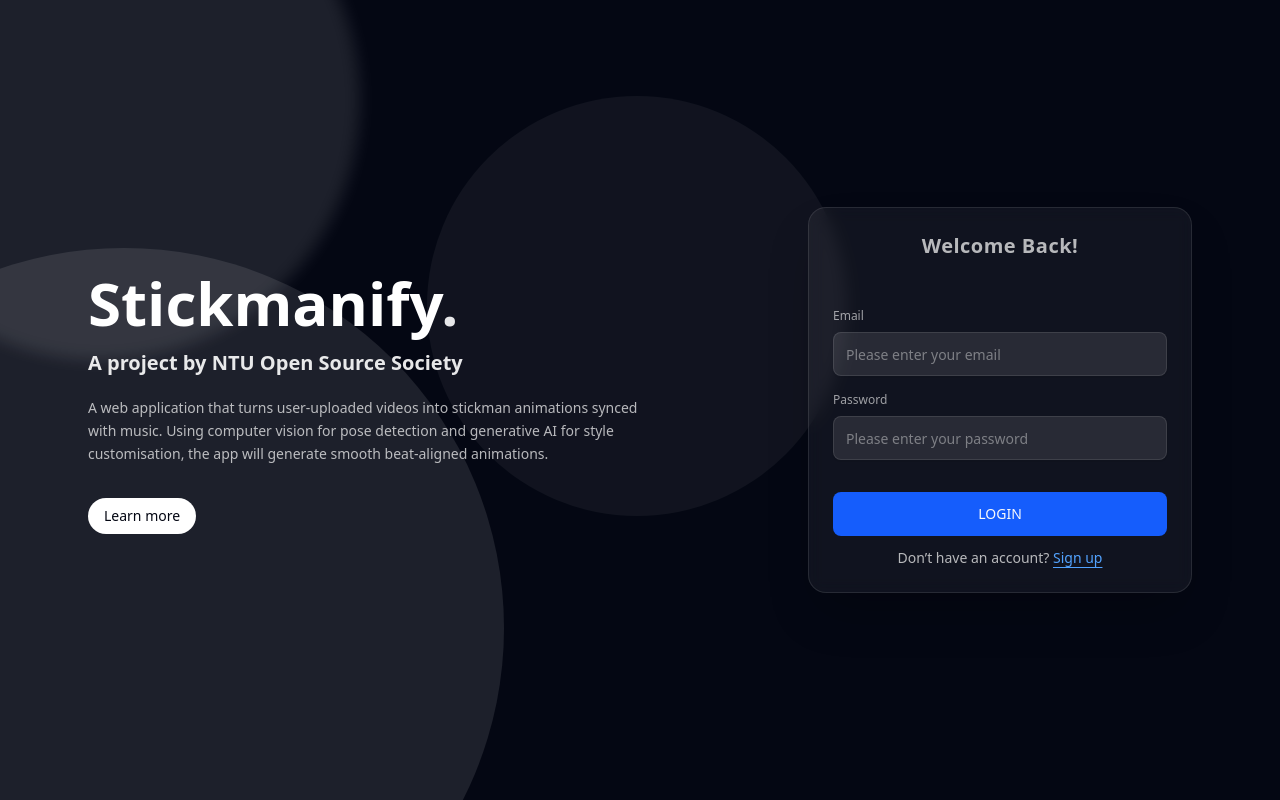
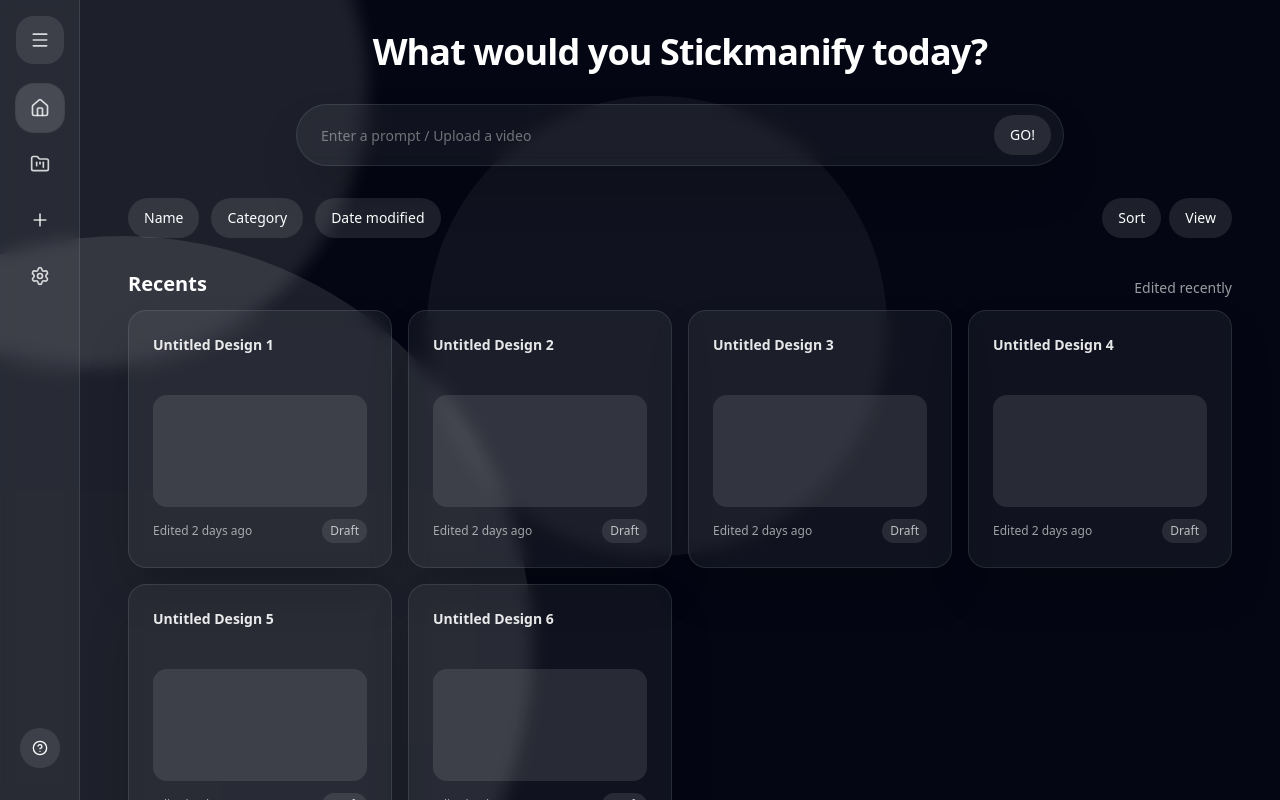
Before and after one commit to HackOSS-Stickmanify/Stickmanify-Web-Dev, a React app in the folder frontend/: page /home in a window 1280 px wide. Shown: the top 800 px of the page. Built offline with nearby package versions, Linux system fonts and the light colour scheme; the HTML template or start-up script is replaced by a standard one.

Commit message:
feat: home page + navi bar

```diff
--- a/frontend/package.json
+++ b/frontend/package.json
@@ -19,6 +19,7 @@
     "lucide-react": "^0.563.0",
     "react": "^19.2.0",
     "react-dom": "^19.2.0",
+    "react-router-dom": "^7.13.0",
     "tailwind-merge": "^3.4.0",
     "tailwindcss": "^4.1.18"
   },
--- a/frontend/src/App.tsx
+++ b/frontend/src/App.tsx
@@ -1,14 +1,29 @@
-import { useState } from 'react'
-import reactLogo from './assets/react.svg'
-import viteLogo from '/vite.svg'
-import Login from './pages/Login'
+import { BrowserRouter, Routes, Route, Navigate } from "react-router-dom";
 
-function App() {
+import Login from "./pages/Login";
+import Home from "./pages/Home";
+import AppLayout from "./layouts/AppLayout";
 
-  // Temporary "login method" without auth
-  const isLoggedIn = false;
-  return isLoggedIn ? <Login/> : <Login/>
+export default function App() {
+  return (
+    <BrowserRouter>
+      <Routes>
+        {/* Main page */}
+        <Route path="/" element={<Login />} />
 
+        {/* After login */}
+        <Route
+          path="/home"
+          element={
+            <AppLayout>
+              <Home />
+            </AppLayout>
+          }
+        />
+
+        {/* Fallback */}
+        <Route path="*" element={<Navigate to="/" replace />} />
+      </Routes>
+    </BrowserRouter>
+  );
 }
-
-export default App
--- /dev/null
+++ b/frontend/src/layouts/AppLayout.tsx
@@ -0,0 +1,97 @@
+import { NavLink } from "react-router-dom";
+import { Button } from "@/components/ui/button";
+import { cn } from "@/lib/utils";
+
+import {
+  Menu,
+  Home as HomeIcon,
+  FolderKanban,
+  Plus,
+  Settings,
+  HelpCircle,
+} from "lucide-react";
+
+export default function AppLayout({ children }: { children: React.ReactNode }) {
+  return (
+    <div className="min-h-screen bg-[#040713] text-white">
+      {/* subtle background shapes */}
+      <div className="pointer-events-none fixed -top-48 -left-48 h-[560px] w-[560px] rounded-full bg-white/10 blur-sm" />
+      <div className="pointer-events-none fixed -bottom-64 -left-72 h-[820px] w-[820px] rounded-full bg-white/10" />
+      <div className="pointer-events-none fixed top-24 left-1/3 h-[460px] w-[460px] rounded-full bg-white/5" />
+
+      <div className="relative flex min-h-screen">
+        {/* Sidebar */}
+        <aside className="sticky top-0 h-screen w-20 border-r border-white/10 bg-white/5 backdrop-blur">
+          <div className="flex h-full flex-col items-center gap-3 py-4">
+            {/* Top "menu" icon */}
+            <div className="flex h-12 w-12 items-center justify-center rounded-2xl bg-white/10">
+              <Menu className="h-5 w-5 text-white/80" />
+            </div>
+
+            <div className="mt-2 flex flex-col gap-2">
+              <SideNavItem to="/home" label="Home" icon={<HomeIcon className="h-5 w-5" />} />
+              <SideNavItem
+                to="/projects"
+                label="Projects"
+                icon={<FolderKanban className="h-5 w-5" />}
+              />
+              {/* You asked: U -> C for create */}
+              <SideNavItem
+                to="/create"
+                label="Create"
+                icon={<Plus className="h-5 w-5" />}
+              />
+              <SideNavItem
+                to="/settings"
+                label="Settings"
+                icon={<Settings className="h-5 w-5" />}
+              />
+            </div>
+
+            <div className="mt-auto flex flex-col items-center gap-3 pb-4">
+              <Button
+                variant="secondary"
+                className="h-10 w-10 rounded-full bg-white/10 px-0 text-white hover:bg-white/15"
+                title="Help"
+              >
+                <HelpCircle className="h-5 w-5" />
+              </Button>
+            </div>
+          </div>
+        </aside>
+
+        {/* Right content */}
+        <main className="flex-1">
+          <div className="mx-auto w-full max-w-6xl px-6 py-8">{children}</div>
+        </main>
+      </div>
+    </div>
+  );
+}
+
+function SideNavItem({
+  to,
+  label,
+  icon,
+}: {
+  to: string;
+  label: string;
+  icon: React.ReactNode;
+}) {
+  return (
+    <NavLink
+      to={to}
+      className={({ isActive }) =>
+        cn(
+          "group flex h-12 w-12 items-center justify-center rounded-2xl transition",
+          "text-white/70 hover:bg-white/10 hover:text-white",
+          isActive && "bg-white/15 text-white shadow-[0_0_0_1px_rgba(255,255,255,0.12)]"
+        )
+      }
+      title={label}
+      aria-label={label}
+    >
+      <span className="text-white/80 group-hover:text-white">{icon}</span>
+    </NavLink>
+  );
+}
--- /dev/null
+++ b/frontend/src/pages/Home.tsx
@@ -0,0 +1,113 @@
+import { Button } from "@/components/ui/button";
+import { Card, CardContent, CardHeader, CardTitle } from "@/components/ui/card";
+import { Input } from "@/components/ui/input";
+
+export default function Home() {
+  return (
+    <div className="space-y-8">
+      {/* Title */}
+      <div className="text-center">
+        <h1 className="text-4xl font-extrabold tracking-tight">What would you Stickmanify today?</h1>
+      </div>
+
+      {/* Search */}
+      <div className="flex justify-center">
+        <div className="w-full max-w-3xl">
+            <div className="flex items-center gap-2 rounded-full border border-white/10 bg-white/5 px-3 py-2 shadow-2xl backdrop-blur">
+            <Input
+                placeholder="Enter a prompt / Upload a video"
+                className="h-11 flex-1 border-0 bg-transparent text-white placeholder:text-white/40 focus-visible:ring-0"
+            />
+            <Pill>GO!</Pill>
+            </div>
+        </div>
+      </div>
+
+      {/* Filter pills */}
+      <div className="flex flex-wrap items-center gap-3">
+        <Pill>Name</Pill>
+        <Pill>Category</Pill>
+        <Pill>Date modified</Pill>
+
+        <div className="ml-auto flex items-center gap-2">
+          <Pill>Sort</Pill>
+          <Pill>View</Pill>
+        </div>
+      </div>
+
+      {/* Recents */}
+      <section className="space-y-3">
+        <div className="flex items-end justify-between">
+          <h2 className="text-xl font-semibold">Recents</h2>
+          <span className="text-sm text-white/60">Edited recently</span>
+        </div>
+
+        <div className="grid gap-4 sm:grid-cols-2 lg:grid-cols-4">
+          {Array.from({ length: 6 }).map((_, i) => (
+            <Card
+              key={i}
+              className="rounded-2xl border border-white/10 bg-white/5 text-white shadow-2xl backdrop-blur"
+            >
+              <CardHeader className="pb-2">
+                <CardTitle className="text-sm text-white/90">
+                  Untitled Design {i + 1}
+                </CardTitle>
+              </CardHeader>
+              <CardContent className="space-y-3">
+                <div className="h-28 rounded-xl bg-white/10" />
+                <div className="flex items-center justify-between">
+                  <span className="text-xs text-white/60">Edited 2 days ago</span>
+                  <span className="text-xs rounded-full bg-white/10 px-2 py-1 text-white/70">
+                    Draft
+                  </span>
+                </div>
+              </CardContent>
+            </Card>
+          ))}
+        </div>
+      </section>
+
+      {/* Folders */}
+      <section className="space-y-3">
+        <h2 className="text-xl font-semibold">Folders</h2>
+
+        <div className="grid gap-4 sm:grid-cols-2 lg:grid-cols-3">
+          <FolderCard title="Friends" subtitle="12 items" />
+          <FolderCard title="Family" subtitle="4 items" />
+          <FolderCard title="Strangers" subtitle="7 items" />
+        </div>
+      </section>
+    </div>
+  );
+}
+
+function Pill({ children }: { children: React.ReactNode }) {
+  return (
+    <Button
+      variant="secondary"
+      className="h-10 rounded-full bg-white/10 text-white hover:bg-white/15"
+    >
+      {children}
+    </Button>
+  );
+}
+
+function FolderCard({ title, subtitle }: { title: string; subtitle: string }) {
+  return (
+    <Card className="rounded-2xl border border-white/10 bg-white/5 text-white shadow-2xl backdrop-blur">
+      <CardContent className="flex items-center gap-3 py-5">
+        <div className="h-10 w-10 rounded-xl bg-white/10" />
+        <div className="flex-1">
+          <div className="text-sm font-semibold text-white/90">{title}</div>
+          <div className="text-xs text-white/60">{subtitle}</div>
+        </div>
+        <Button
+          variant="secondary"
+          className="h-9 rounded-full bg-white/10 px-4 text-white hover:bg-white/15"
+        >
+          Open
+        </Button>
+      </CardContent>
+    </Card>
+  );
+}
--- a/frontend/src/pages/Login.tsx
+++ b/frontend/src/pages/Login.tsx
@@ -2,9 +2,12 @@
 import { Card, CardContent, CardFooter, CardHeader, CardTitle } from "@/components/ui/card";
 import { Input } from "@/components/ui/input";
 import { Label } from "@/components/ui/label";
+import { useNavigate } from "react-router-dom";
+
 import SignupDialog from "./SignupDialogue";
 
 export default function Login() {
+  const navigate = useNavigate();
   return (
     <div className="min-h-screen relative overflow-hidden bg-[#040713] text-white">
       {/* Background shapes (subtle) */}
@@ -74,7 +77,8 @@
             </CardContent>
 
             <CardFooter className="flex flex-col gap-3 pt-2">
-              <Button className="h-11 w-full bg-blue-600 hover:bg-blue-700">
+              <Button className="h-11 w-full bg-blue-600 hover:bg-blue-700"
+              onClick={() => navigate("/home")}>
                 LOGIN
               </Button>
 
```
Also changed, not shown: 1 other file (tests, documents, lock files or other folders).
